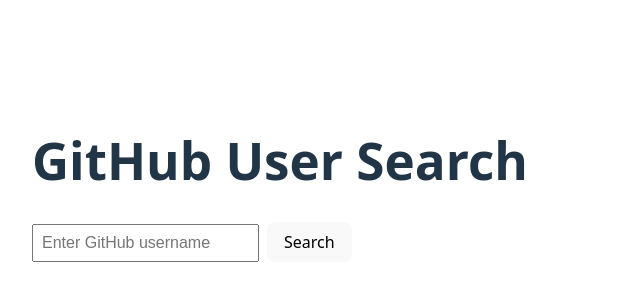
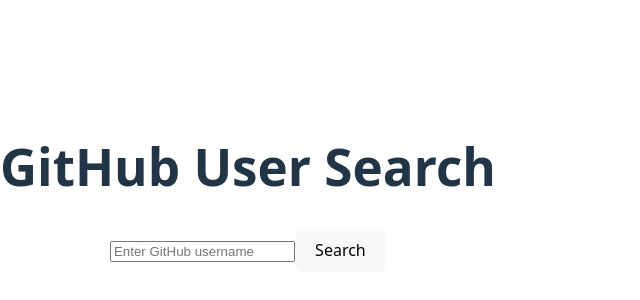
Before and after one commit to ZaynSol/alx-fe-reactjs, a React (Vite) app in the folder github-user-search/: page / in a window 1280 px wide. Shown: the part 212-512 px from the top of the page, without its empty margins (0-640 px from the left). Built offline with nearby package versions, Linux system fonts and the light colour scheme.

Commit message:
Add GitHub user search feature with API integration

```diff
--- a/github-user-search/src/App.jsx
+++ b/github-user-search/src/App.jsx
@@ -1,37 +1,11 @@
-import React, { useState } from 'react';
-import SearchBar from './components/SearchBar';
-import { getUserProfile } from './services/githubService';
+import React from 'react';
+import Search from './components/Search';
 
 function App() {
-  const [user, setUser] = useState(null);
-  const [error, setError] = useState('');
-
-  const handleSearch = async (username) => {
-    try {
-      setError('');
-      const userData = await getUserProfile(username);
-      setUser(userData);
-    } catch (err) {
-      setUser(null);
-      setError('User not found');
-    }
-  };
-
   return (
-    <div style={{ padding: '2rem' }}>
+    <div className="App">
       <h1>GitHub User Search</h1>
-      <SearchBar onSearch={handleSearch} />
-
-      {error && <p style={{ color: 'red' }}>{error}</p>}
-
-      {user && (
-        <div style={{ marginTop: '1rem' }}>
-          <img src={user.avatar_url} alt="avatar" width="100" />
-          <h2>{user.name || user.login}</h2>
-          <p>{user.bio}</p>
-          <a href={user.html_url} target="_blank" rel="noreferrer">View Profile</a>
-        </div>
-      )}
+      <Search />
     </div>
   );
 }
--- /dev/null
+++ b/github-user-search/src/components/Search.jsx
@@ -0,0 +1,58 @@
+import React, { useState } from 'react';
+import { getUserProfile } from '../services/githubService';
+
+const Search = () => {
+  const [username, setUsername] = useState('');
+  const [userData, setUserData] = useState(null);
+  const [loading, setLoading] = useState(false);
+  const [error, setError] = useState('');
+
+  const handleSubmit = async (e) => {
+    e.preventDefault();
+    setLoading(true);
+    setError('');
+    setUserData(null);
+
+    try {
+      const data = await getUserProfile(username);
+      setUserData(data);
+    } catch (err) {
+      setError('Looks like we can’t find the user');
+    } finally {
+      setLoading(false);
+    }
+  };
+
+  return (
+    <div style={{ textAlign: 'center', marginTop: '2rem' }}>
+      <form onSubmit={handleSubmit}>
+        <input
+          type="text"
+          value={username}
+          placeholder="Enter GitHub username"
+          onChange={(e) => setUsername(e.target.value)}
+        />
+        <button type="submit">Search</button>
+      </form>
+
+      {loading && <p>Loading...</p>}
+      {error && <p>{error}</p>}
+
+      {userData && (
+        <div style={{ marginTop: '1rem' }}>
+          <img
+            src={userData.avatar_url}
+            alt={userData.login}
+            style={{ width: '100px', borderRadius: '50%' }}
+          />
+          <h2>{userData.name || userData.login}</h2>
+          <a href={userData.html_url} target="_blank" rel="noopener noreferrer">
+            View GitHub Profile
+          </a>
+        </div>
+      )}
+    </div>
+  );
+};
+
+export default Search;
```
